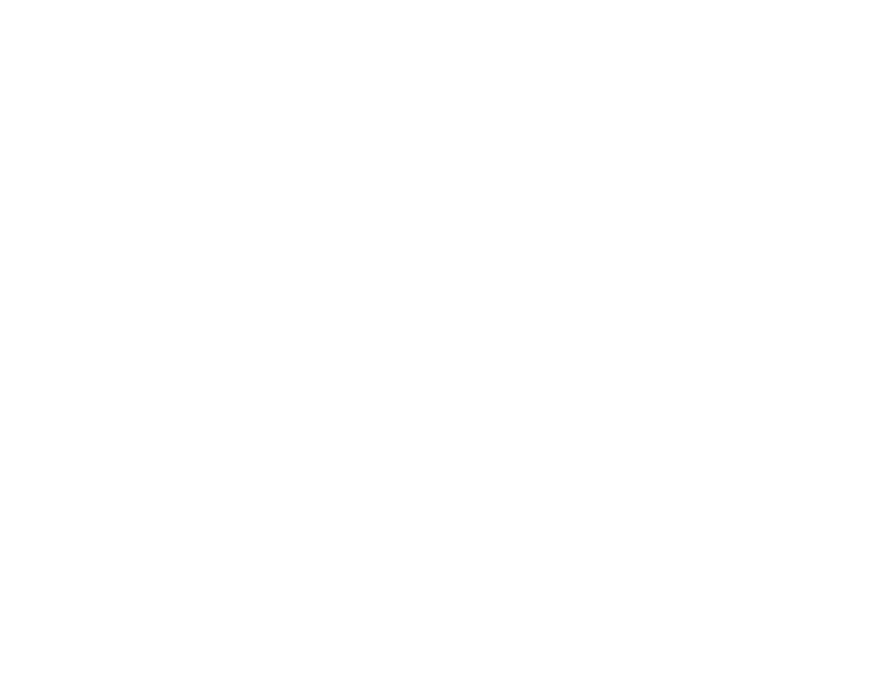
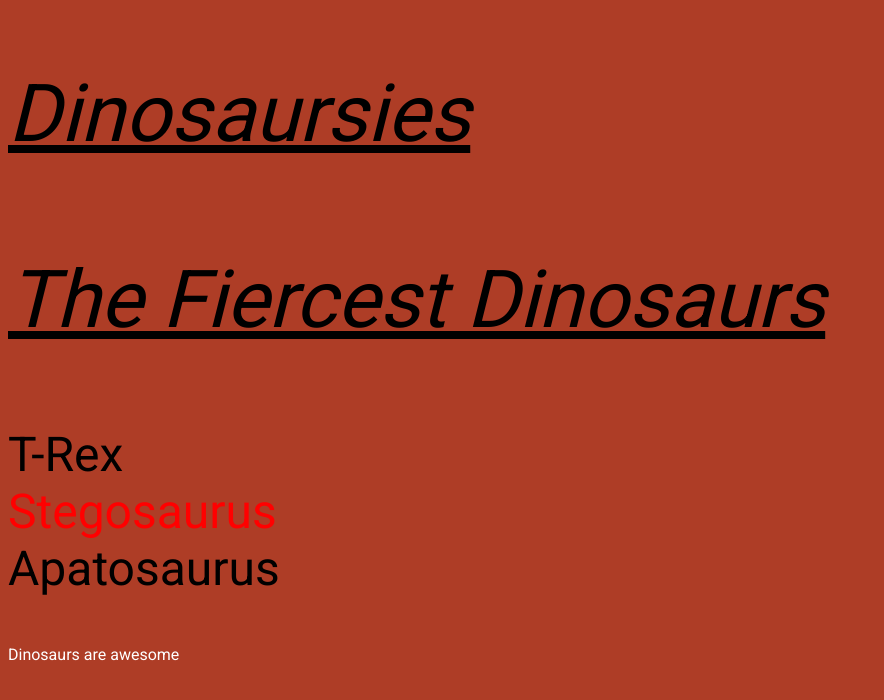
Before and after one commit to hellachella/intro-to-css, a plain HTML site: page index.html in a window 1280 px wide. Shown: the whole page, without its empty margins (0-884 px from the left). Drawn offline with Linux system fonts and the light colour scheme.

Commit message:
In class work.

```diff
--- /dev/null
+++ b/css/main.css
@@ -0,0 +1,61 @@
+
+html {
+	background-color: #ae3d26;
+		font-family: 'Roboto', sans-serif;
+}
+
+
+
+h1, h2{
+	font-weight: normal; /*normal size*/
+	font-size: 5rem;
+	font-style: italic;
+	text-decoration: underline;
+	font-family: 'Roboto', sans-serif;
+	line-height: 1.5;
+}
+
+
+ol{
+	font-size: 3rem;
+	padding: 0;
+}
+
+
+
+li.boldest {
+	color: red;
+}
+
+a{
+	color: #fff;
+	text-decoration: none;
+}
+a:hover {
+	font-size:1.1rem;
+	color: yellow;
+}
+
+
+
+/* REM
+web based measurement system
+fonts grow and shrink based on user preference
+Don't force a font size on someone, decreases accessibility
+REM just multiplies the size of the font
+based on the default font size that the user sets in the browser
+
+Webfonts
+Only use web approved fonts that are licensed for the web
+Use Google Fonts
+link in html because @import is slower
+
+line height=leading
+change the space around the lines of text
+multiplier
+1.5 is a nice loose leading size.
+
+Styling Links:
+
+
+*/
--- a/index.html
+++ b/index.html
@@ -3,17 +3,28 @@
 
 <head>
 
-<!--UTF makes the browser recognize language, fixes characters that are off etc-->
-<meta charset="utf-8">
 
-<!--Title is shown on search results-->
-<title>Intro to CSS</title>
+	<meta charset="utf-8">       <!--UTF makes the browser recognize language, fixes characters that are off etc-->
+	<title>Intro to CSS</title>  <!--Title is shown on search results-->
+
+	<link href="css/main.css" rel="stylesheet">
+	<link href='http://fonts.googleapis.com/css?family=Roboto' rel='stylesheet' type='text/css'>
 
 </head>
 
 
 <body>
 
+<h1>Dinosaursies</h1>
+<h2>The Fiercest Dinosaurs</h2>
+
+<ol>
+	<li>T-Rex</li>
+	<li class="boldest">Stegosaurus</li>
+	<li>Apatosaurus</li>
+</ol>
+
+<a href="#">Dinosaurs are awesome</a>
 </body>
 
 </html>
```
